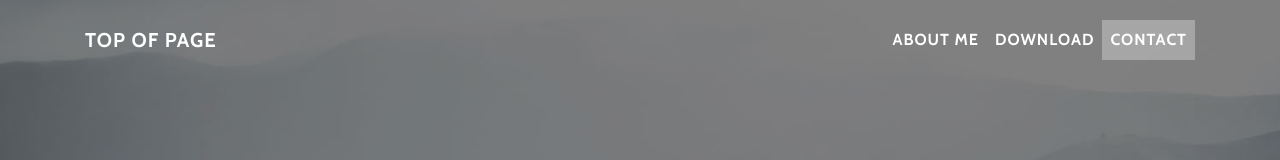
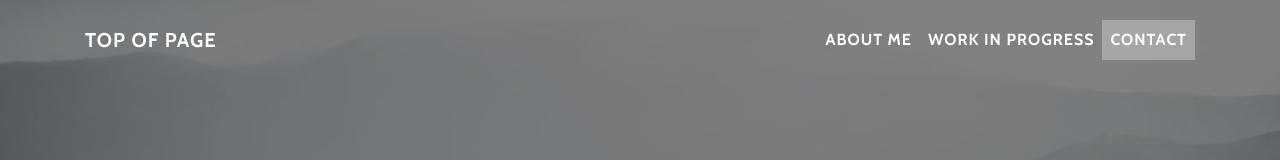
Before and after one commit to Gulcras/NetworkingWebsite, a website with bundled scripts: page index.html in a window 1280 px wide. Shown: the top 160 px of the page. Built offline with nearby package versions, Linux system fonts and the light colour scheme.

Commit message:
ads
sadasd

```diff
--- a/index.html
+++ b/index.html
@@ -39,7 +39,7 @@
               <a class="nav-link js-scroll-trigger" href="#about">About Me</a>
             </li>
             <li class="nav-item">
-              <a class="nav-link js-scroll-trigger" href="#download">Download</a>
+              <a class="nav-link js-scroll-trigger" href="#download">Work in Progress</a>
             </li>
             <li class="nav-item">
               <a class="nav-link js-scroll-trigger" href="#contact">Contact</a>
```
